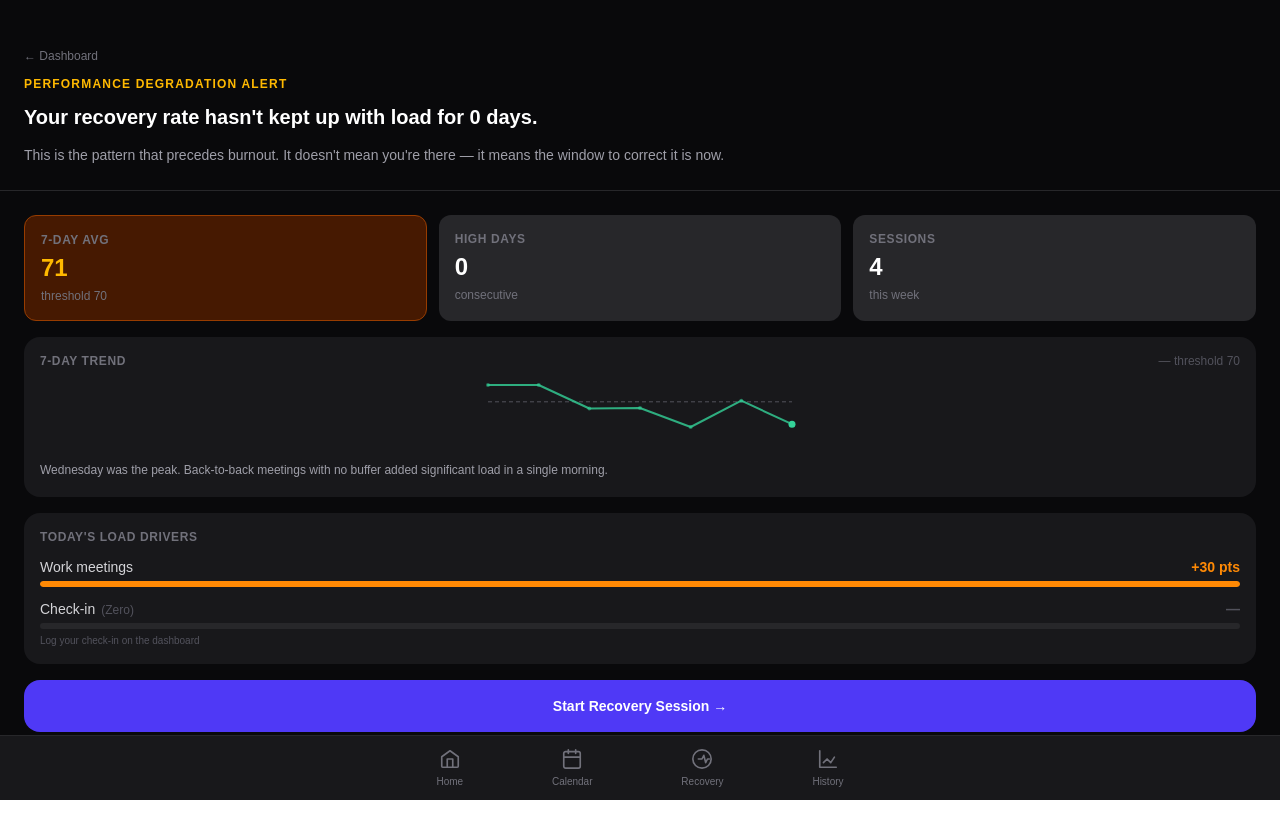
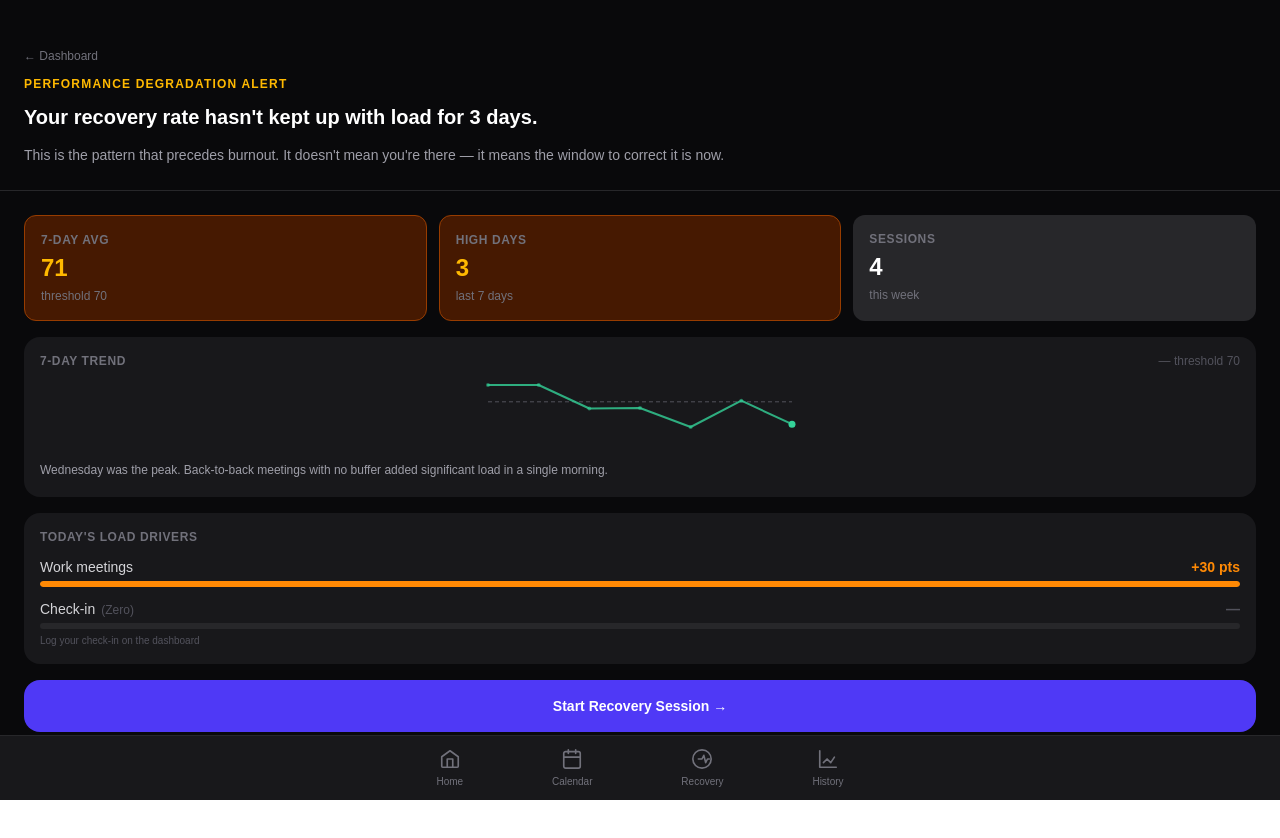
Before and after one commit to stephenkpowell-ops/strata-poc, a Next.js app: page /burnout in a window 1280 px wide. Shown: the top 838 px of the page. Built offline with nearby package versions, Linux system fonts and the light colour scheme.

Commit message:
fix high days calculation — count all days above threshold in last 7

```diff
--- a/src/app/burnout/page.tsx
+++ b/src/app/burnout/page.tsx
@@ -19,13 +19,11 @@ import Sparkline from '@/components/Sparkline';
 // HELPERS
 // ─────────────────────────────────────────────────────────────────────────────
 
-function countConsecutiveHighDays(scores: number[], threshold: number): number {
-  let count = 0;
-  for (let i = scores.length - 1; i >= 0; i--) {
-    if (scores[i] >= threshold) count++;
-    else break;
-  }
-  return count;
+function countHighDaysInWindow(scores: number[], threshold: number, windowSize = 7): number {
+  return scores
+    .slice(-windowSize)
+    .filter(s => s > threshold)
+    .length;
 }
 
 function getCheckInLabel(value: number): string {
@@ -85,7 +83,7 @@ export default function BurnoutPage() {
   const last7Totals = last7.map(s => s.totalScore);
   const rollingAvg  = latest?.rollingAvg7d ?? 0;
 
-  const consecutiveDays = countConsecutiveHighDays(
+  const consecutiveDays = countHighDaysInWindow(
     scores.map(s => s.totalScore),
     BURNOUT_THRESHOLD
   );
@@ -139,7 +137,7 @@ export default function BurnoutPage() {
           <MetricCard
             label="High days"
             value={String(consecutiveDays)}
-            sub="consecutive"
+            sub="last 7 days"
             highlight={consecutiveDays >= 3}
           />
           <MetricCard
```
